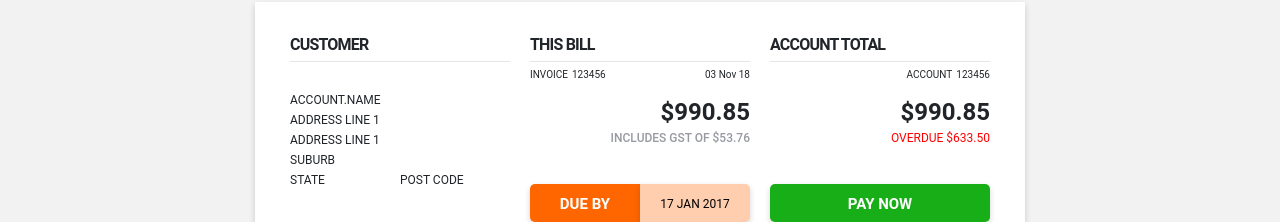
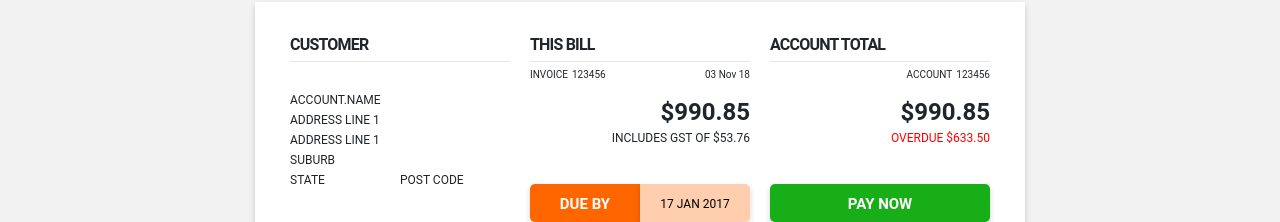
Before and after one commit to HelloPb/movox-web, an Angular app: page / in a window 1280 px wide. Shown: the part 108-330 px from the top of the page. Built offline with nearby package versions, Linux system fonts and the light colour scheme.

Commit message:
style changed

```diff
--- a/src/app/app.component.html
+++ b/src/app/app.component.html
@@ -54,7 +54,7 @@
                   <div class="movc-label-xxs-3"><span>03 Nov 18</span></div>
                 </div>
                 <div class="col-12 text-right movc-typo-lg movc-bold mt-3 pt-1">$990.85</div>
-                <div class="col-12 text-right movc-label-xs movc-medium mt-2 mb-3">INCLUDES GST OF $53.76</div>
+                <div class="col-12 text-right movc-label-xs mt-2 mb-3">INCLUDES GST OF $53.76</div>
                 <div class="col-6">
                   <div class="movc-btn movc-btn-secondary border-none border-left-5 movc-box-shadow-2 movc-bold movc-typo-xs-4 movc-bold w-100 mt-4 pt-2 text-center">DUE
                     BY</div>
```
